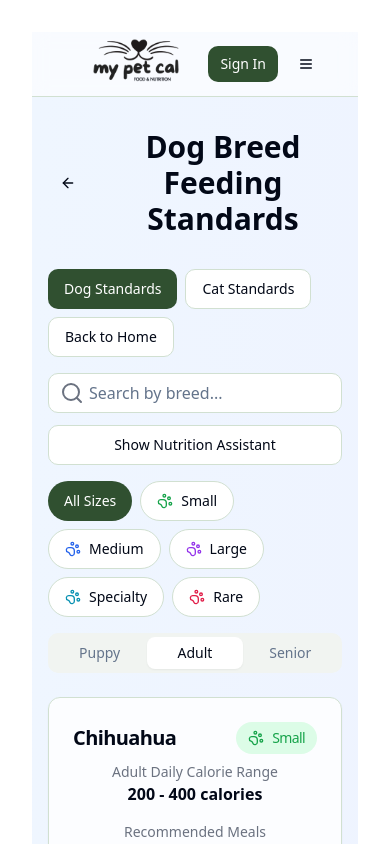
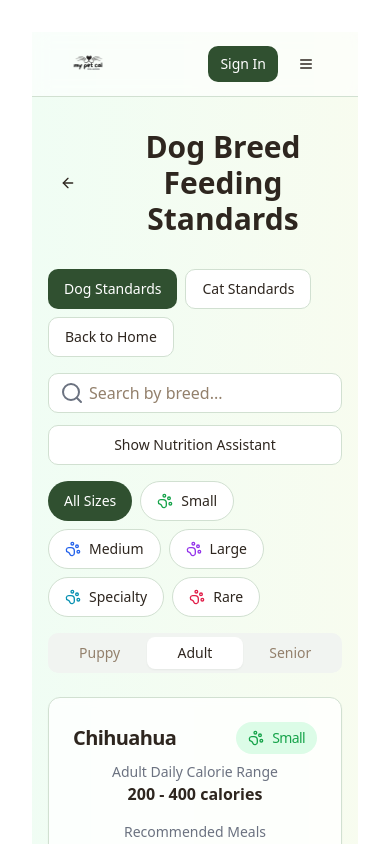
Before and after one commit to zmsendweb/petfood-calorie-capture, a React (Vite) app: page /standards in a window 390 px wide. Shown: the top 844 px of the page. Built offline with nearby package versions, Linux system fonts and the light colour scheme.

Commit message:
Fix: Address incomplete tasks and site issues
- Fixed logo responsiveness and top bar limits.
- Corrected admin access setup in Supabase.
- Resolved the "forgot password" function.
- Ensured the color scheme is fully implemented.
- Fixed navigation links to prevent redirecting to the homepage.

```diff
--- a/src/components/navigation/ModernNavigation.tsx
+++ b/src/components/navigation/ModernNavigation.tsx
@@ -84,7 +84,7 @@ export function ModernNavigation() {
             <img
               src="/lovable-uploads/4b1f088b-a45c-451e-910a-581d714f877a.png"
               alt="logo"
-              className="h-18 w-auto"
+              className="h-12 w-auto max-w-[200px]"
             />
           </div>
           <div className="text-sm text-muted-foreground">Loading...</div>
@@ -96,17 +96,17 @@ export function ModernNavigation() {
   return (
     <header className="sticky top-0 z-50 w-full border-b bg-background/95 backdrop-blur supports-[backdrop-filter]:bg-background/60">
       <div className="container flex h-16 items-center justify-between">
-        {/* Logo Only - 50% larger */}
-        <Link to="/" className="flex items-center">
+        {/* Logo - Fixed positioning and responsive sizing */}
+        <Link to="/" className="flex items-center flex-shrink-0">
           <img
             src="/lovable-uploads/4b1f088b-a45c-451e-910a-581d714f877a.png"
             alt="logo"
-            className="h-18 w-auto"
+            className="h-12 w-auto max-w-[200px] sm:max-w-[250px] md:max-w-[300px]"
           />
         </Link>
 
         {/* Desktop Navigation with Dropdowns */}
-        <nav className="hidden lg:flex items-center space-x-1">
+        <nav className="hidden lg:flex items-center space-x-1 flex-1 justify-center">
           {visibleItems.map((item) => {
             const Icon = item.icon;
 
@@ -177,7 +177,7 @@ export function ModernNavigation() {
         </nav>
 
         {/* User Actions */}
-        <div className="flex items-center space-x-2">
+        <div className="flex items-center space-x-2 flex-shrink-0">
           {user ? (
             <DropdownMenu>
               <DropdownMenuTrigger asChild>
@@ -249,7 +249,7 @@ export function ModernNavigation() {
                   <img
                     src="/lovable-uploads/4b1f088b-a45c-451e-910a-581d714f877a.png"
                     alt="logo"
-                    className="h-15 w-auto"
+                    className="h-10 w-auto max-w-[180px]"
                   />
                 </div>
 
--- a/src/hooks/useAuth.tsx
+++ b/src/hooks/useAuth.tsx
@@ -28,8 +28,8 @@ export const AuthProvider = ({ children }: { children: React.ReactNode }) => {
     try {
       console.log('Checking admin role for user:', currentUser.email);
 
-      // Check if user is the admin email first
-      if (currentUser.email === 'lineupforme2@gmail.com') {
+      // Check if user is the admin emails
+      if (currentUser.email === 'admin@mypetcal.com' || currentUser.email === 'lineupforme2@gmail.com') {
         console.log('User is admin by email');
         setIsAdmin(true);
         return;
--- a/src/index.css
+++ b/src/index.css
@@ -6,19 +6,19 @@
 @layer base {
   :root {
     --background: 0 0% 100%;
-    --foreground: 222.2 84% 4.9%;
+    --foreground: 30 20% 15%;
     --card: 0 0% 100%;
-    --card-foreground: 222.2 84% 4.9%;
+    --card-foreground: 30 20% 15%;
     --popover: 0 0% 100%;
-    --popover-foreground: 222.2 84% 4.9%;
+    --popover-foreground: 30 20% 15%;
     --primary: 120 25% 25%;
     --primary-foreground: 0 0% 100%;
     --secondary: 30 40% 85%;
-    --secondary-foreground: 24 10% 10%;
+    --secondary-foreground: 30 30% 20%;
     --muted: 120 10% 95%;
-    --muted-foreground: 215.4 16.3% 46.9%;
+    --muted-foreground: 30 15% 50%;
     --accent: 30 50% 70%;
-    --accent-foreground: 0 0% 100%;
+    --accent-foreground: 30 30% 20%;
     --destructive: 0 84.2% 60.2%;
     --destructive-foreground: 210 40% 98%;
     --border: 120 20% 85%;
--- a/src/pages/ShowBreeds.tsx
+++ b/src/pages/ShowBreeds.tsx
@@ -5,7 +5,7 @@ import { Tabs, TabsContent, TabsList, TabsTrigger } from "@/components/ui/tabs";
 import { ShowDogBreeds } from "@/components/show-breeds/ShowDogBreeds";
 import { ShowCatBreeds } from "@/components/show-breeds/ShowCatBreeds";
 import { BreedComparison } from "@/components/show-breeds/BreedComparison";
-import { AppNavigation } from "@/components/AppNavigation";
+import { ModernNavigation } from "@/components/navigation/ModernNavigation";
 import { Trophy, Sparkles } from "lucide-react";
 
 export default function ShowBreeds() {
@@ -13,8 +13,8 @@ export default function ShowBreeds() {
   const [userPhoto, setUserPhoto] = useState<string>("");
 
   return (
-    <div className="min-h-screen bg-gradient-to-br from-amber-50 to-orange-50">
-      <AppNavigation />
+    <div className="min-h-screen bg-gradient-to-br from-green-50 to-amber-50">
+      <ModernNavigation />
       <div className="container mx-auto px-4 py-8">
         <div className="flex flex-wrap items-center justify-between gap-3 mb-4">
           <div>
--- a/src/pages/Standards.tsx
+++ b/src/pages/Standards.tsx
@@ -4,7 +4,7 @@ import { DogStandardsHeader } from "@/components/standards/DogStandardsHeader";
 import { DogBreedFilters } from "@/components/standards/DogBreedFilters";
 import { DogBreedCard } from "@/components/standards/DogBreedCard";
 import { StandardsFooter } from "@/components/standards/StandardsFooter";
-import { AppNavigation } from "@/components/AppNavigation";
+import { ModernNavigation } from "@/components/navigation/ModernNavigation";
 import { dogStandards } from "@/data/dogStandards";
 import { PetSize } from "@/utils/sizeCategoryImages";
 
@@ -25,8 +25,8 @@ export default function Standards() {
   });
 
   return (
-    <div className="min-h-screen bg-gradient-to-br from-blue-50 to-indigo-50">
-      <AppNavigation />
+    <div className="min-h-screen bg-gradient-to-br from-green-50 to-amber-50">
+      <ModernNavigation />
       <div className="container mx-auto px-4 py-8">
         <DogStandardsHeader />
         <DogBreedFilters
--- a/tailwind.config.ts
+++ b/tailwind.config.ts
@@ -31,11 +31,11 @@ export default {
         },
         secondary: {
           DEFAULT: "hsl(30, 40%, 85%)",
-          foreground: "#1c1c1c",
+          foreground: "hsl(30, 30%, 20%)",
         },
         accent: {
           DEFAULT: "hsl(30, 50%, 70%)",
-          foreground: "#ffffff",
+          foreground: "hsl(30, 30%, 20%)",
         },
         destructive: {
           DEFAULT: "hsl(var(--destructive))",
```
Also changed, not shown: 1 other file (tests, documents, lock files or other folders).
